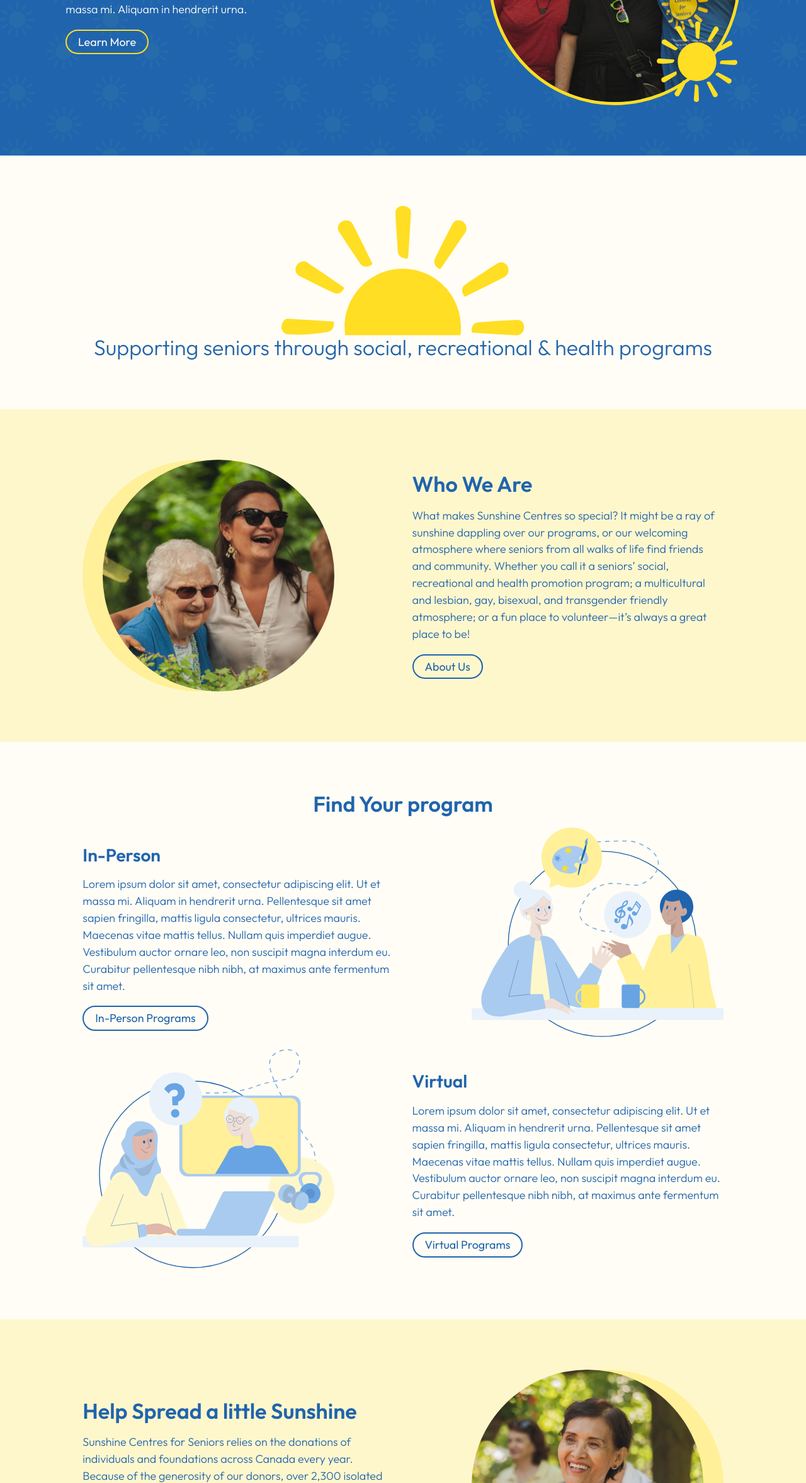
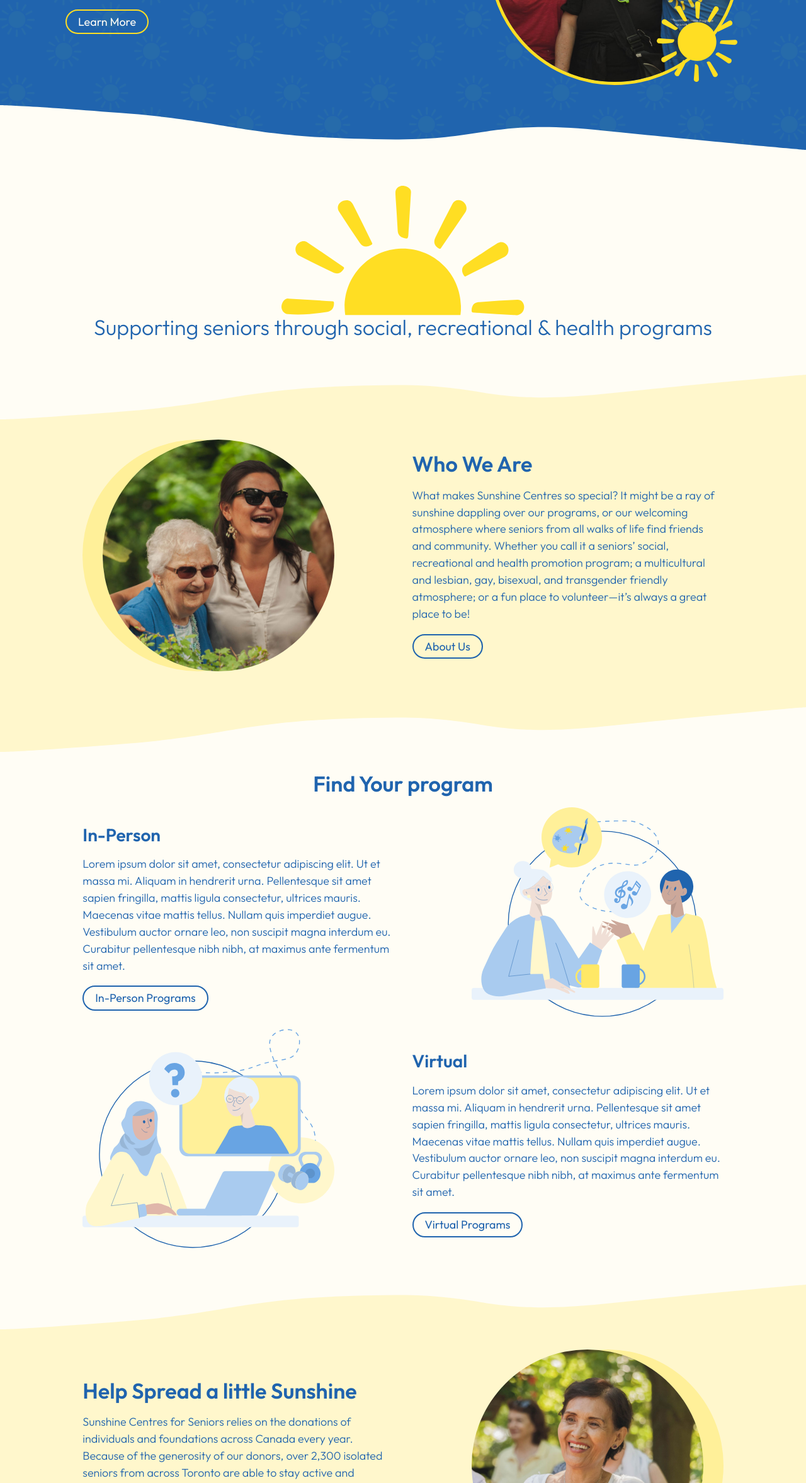
Before and after one commit to LaurynFerkul/scs-static-website, a plain HTML site: page index.html in a window 1280 px wide. Shown: the part 445-2800 px from the top of the page at 63% size. Drawn offline with Linux system fonts and the light colour scheme.

Commit message:
added wave decal between sections

```diff
--- a/index.html
+++ b/index.html
@@ -83,7 +83,7 @@
     </header>
 
     <main>
-        <section class="text-neutral-200 padding-block-900">
+        <section class="text-neutral-200 padding-block-large-bottom ">
             <div class="hero | container">
                 <div class="flex-container" data-reverse="column">
                     <div class="text-container | flow">
@@ -103,16 +103,27 @@
                     </div>
                 </div>
             </div>
+            <svg class="wave" data-wave-header width="1440" height="264" viewBox="0 0 1440 264" fill="none" preserveAspectRatio="none"
+                xmlns="http://www.w3.org/2000/svg" aria-hidden="true">
+                <path
+                    d="M232.176 44.894C41.5983 -0.0632666 4.74362e-07 3.05176e-05 4.74362e-07 3.05176e-05L0 264L1440 264L1440 234.586C1440 234.586 1281.3 194.535 1078.39 133.389C875.466 72.2432 867.245 182.692 706.393 179.58C439.754 174.421 422.754 89.8513 232.176 44.894Z"
+                    fill="#FFFDF5" />
+            </svg>
         </section>
 
-        <section class="bg-neutral-200 padding-block-900">
+        <section class="bg-neutral-200 padding-block-700">
             <div class="container center">
                 <img class="center" src="./assets/halfSun.svg" alt="">
                 <p class="fs-secondary-heading text-center">Supporting seniors through social, recreational & health programs</p>
             </div>
+            <svg class="wave" width="1440" height="264" viewBox="0 0 1440 264" preserveAspectRatio="none" fill="none" xmlns="http://www.w3.org/2000/svg" aria-hidden="true">
+                <path
+                    d="M232.176 219.106C41.5983 264.064 4.74362e-07 264 4.74362e-07 264L0 0.000123353L1440 0.000125889L1440 29.414C1440 29.414 1281.3 69.4654 1078.39 130.611C875.466 191.757 867.245 81.308 706.393 84.4203C439.754 89.5795 422.754 174.149 232.176 219.106Z"
+                    fill="var(--clr-neutral-200)" />
+            </svg>
         </section>
 
-        <section class="bg-neutral-100 padding-block-900">
+        <section class="bg-neutral-100 padding-block-large-top">
             <div class="container">
                 <div class="flex-container">
                     <div class="img-container">
@@ -128,9 +139,15 @@
                     </div>
                 </div>
             </div>
+            <svg class="wave" width="1440" height="264" viewBox="0 0 1440 264" preserveAspectRatio="none" fill="none"
+                xmlns="http://www.w3.org/2000/svg" aria-hidden="true">
+                <path
+                    d="M232.176 219.106C41.5983 264.064 4.74362e-07 264 4.74362e-07 264L0 0.000123353L1440 0.000125889L1440 29.414C1440 29.414 1281.3 69.4654 1078.39 130.611C875.466 191.757 867.245 81.308 706.393 84.4203C439.754 89.5795 422.754 174.149 232.176 219.106Z"
+                    fill="var(--clr-neutral-100)" />
+            </svg>
         </section>
 
-        <section class="bg-neutral-200 padding-block-900">
+        <section class="bg-neutral-200 padding-block-large-top">
             <div class="container flow">
                 <h2 class="fs-secondary-heading fw-semi-bold text-center">Find Your program</h2>
                 <div class="flex-container" data-reverse="row">
@@ -160,9 +177,15 @@
                     </div>
                 </div>
             </div>
+            <svg class="wave" width="1440" height="264" viewBox="0 0 1440 264" preserveAspectRatio="none" fill="none"
+                xmlns="http://www.w3.org/2000/svg" aria-hidden="true">
+                <path
+                    d="M232.176 219.106C41.5983 264.064 4.74362e-07 264 4.74362e-07 264L0 0.000123353L1440 0.000125889L1440 29.414C1440 29.414 1281.3 69.4654 1078.39 130.611C875.466 191.757 867.245 81.308 706.393 84.4203C439.754 89.5795 422.754 174.149 232.176 219.106Z"
+                    fill="var(--clr-neutral-200)" />
+            </svg>
         </section>
 
-        <section class="bg-neutral-100 padding-block-900">
+        <section class="bg-neutral-100 padding-block-large-top">
             <div class="container">
                 <div class="flex-container" data-reverse="row">
                     <div class="img-container">
@@ -176,9 +199,15 @@
                     </div>
                 </div>
             </div>
+            <svg class="wave" width="1440" height="264" viewBox="0 0 1440 264" preserveAspectRatio="none" fill="none"
+                xmlns="http://www.w3.org/2000/svg" aria-hidden="true">
+                <path
+                    d="M232.176 219.106C41.5983 264.064 4.74362e-07 264 4.74362e-07 264L0 0.000123353L1440 0.000125889L1440 29.414C1440 29.414 1281.3 69.4654 1078.39 130.611C875.466 191.757 867.245 81.308 706.393 84.4203C439.754 89.5795 422.754 174.149 232.176 219.106Z"
+                    fill="var(--clr-neutral-100)" />
+            </svg>
         </section>
 
-        <section class="bg-neutral-200 padding-block-900">
+        <section class="bg-neutral-200 padding-block-large-top">
             <div class="container flow">
                 <h2 class="fs-secondary-heading fw-semi-bold text-center">Thank you to our supporters!</h2>
                 <ul class="flex-container center" role="list">
@@ -196,6 +225,12 @@
                     </li>
                 </ul>
             </div>
+            <svg class="wave" width="1440" height="264" viewBox="0 0 1440 264" preserveAspectRatio="none" fill="none"
+                xmlns="http://www.w3.org/2000/svg" aria-hidden="true">
+                <path
+                    d="M232.176 219.106C41.5983 264.064 4.74362e-07 264 4.74362e-07 264L0 0.000123353L1440 0.000125889L1440 29.414C1440 29.414 1281.3 69.4654 1078.39 130.611C875.466 191.757 867.245 81.308 706.393 84.4203C439.754 89.5795 422.754 174.149 232.176 219.106Z"
+                    fill="var(--clr-neutral-200)" />
+            </svg>
         </section>
     </main>
 
--- a/styles/sass/base/_base.scss
+++ b/styles/sass/base/_base.scss
@@ -8,3 +8,7 @@ body {
     background-size: 18rem;
     background-position: center;
 }
+
+section {
+    position: relative;
+}
--- a/styles/sass/utilities/_index.scss
+++ b/styles/sass/utilities/_index.scss
@@ -6,5 +6,6 @@
 @forward './flex-container';
 @forward './flow';
 @forward './shadow';
+@forward './wave';
 @forward './rounded';
 @forward './spacing-utilities';
--- a/styles/sass/utilities/_spacing-utilities.scss
+++ b/styles/sass/utilities/_spacing-utilities.scss
@@ -1,3 +1,11 @@
-.padding-block-900{
-    padding-block: var(--size-900)
+.padding-block-700 {
+    padding-block: var(--size-700);
 }
+
+.padding-block-large-top{
+    padding-block: calc(var(--size-700) + 4rem) var(--size-700);
+}
+
+.padding-block-large-bottom {
+    padding-block: var(--size-700) calc(var(--size-700) + 4rem);
+}
--- /dev/null
+++ b/styles/sass/utilities/_wave.scss
@@ -0,0 +1,10 @@
+.wave {
+    position: absolute;
+    bottom: -5rem;
+    height: 5rem;
+    width: 100%;
+    z-index: 1;
+    &[data-wave-header] {
+        bottom: 0;
+    }
+}
```
Also changed, not shown: styles/style.css.
